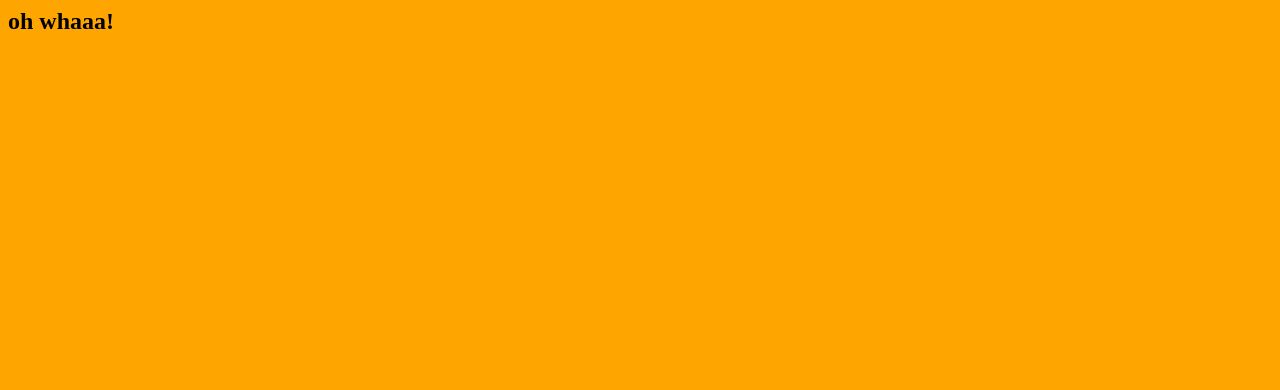
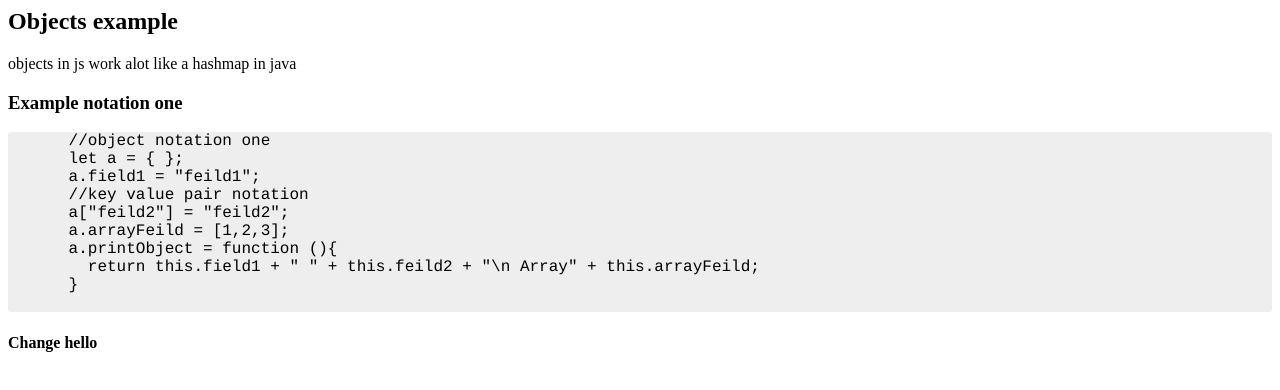
Before and after one commit to Lmaobeh/htmlStackBlitz, a plain HTML site: page objectsExample.html in a window 1280 px wide. Drawn offline with Linux system fonts and the light colour scheme.

Commit message:
1 file modified, 1 added

```diff
--- a/objectsExample.html
+++ b/objectsExample.html
@@ -1,8 +1,34 @@
 <html>
   <head>
-    <link rel="stylesheet" type="text/css" href="styles.css">
+    <script src="objectsExampleScript.js"></script>
+    <style>
+      code pre{
+    background-color: #eee;
+    border-radius: 3px;
+    font-family: courier, monospace;
+    padding: 0 3px;
+    }
+      </style>
   </head>
-  <body>
-    <h2>oh whaaa!</h2>
+  <body onload="run()">
+
+    <h2>Objects example</h2>
+    <p> objects in js work alot like a hashmap in java</p>
+    <h3> Example notation one </h3>
+    <code> <pre>
+      //object notation one
+      let a = { };
+      a.field1 = "feild1";
+      //key value pair notation
+      a["feild2"] = "feild2";
+      a.arrayFeild = [1,2,3];
+      a.printObject = function (){
+        return this.field1 + " " + this.feild2 + "\n Array" + this.arrayFeild;
+      }
+      </pre>
+    </code>
+    <h4>Change
+    <span id = "change"></span>
+
   </body>
 </html>
--- /dev/null
+++ b/objectsExampleScript.js
@@ -0,0 +1,14 @@
+console.log("hello");
+function run(){
+  document.getElementById("change").innerHTML="hello";
+}
+
+//objbect notation one
+let a = { };
+a.field1 = "feild1";
+//key value pair notation
+a["feild2"] = "feild2";
+a.arrayFeild = [1,2,3];
+a.printObject = function (){
+  return this.field1 + " " + this.feild2 + "\n Array" + this.arrayFeild;
+}
```
